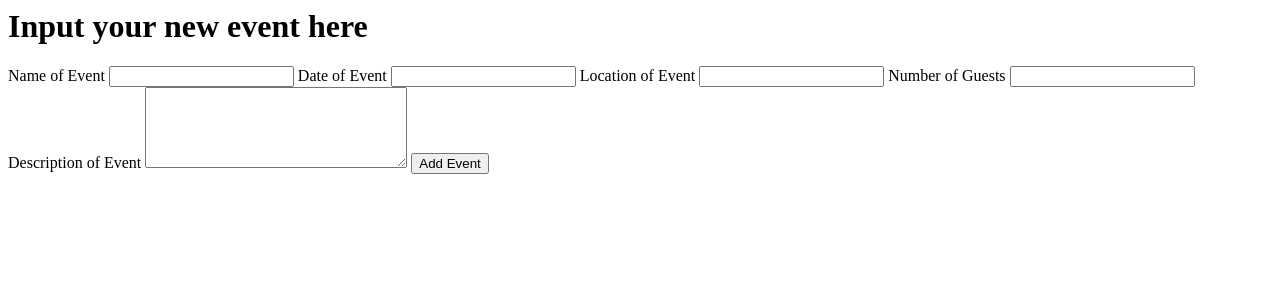
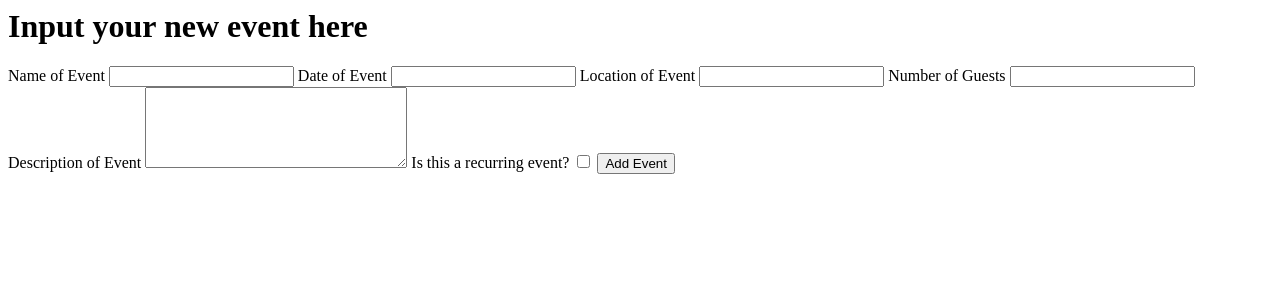
Before and after one commit to defibuildereth/w3_d4_flask_lab_events, a Flask app: page /events/new in a window 1280 px wide. Shown: the top 300 px of the page. Run offline with Flask 2, Linux system fonts and the light colour scheme.

Commit message:
added recurring boolean with checkbox

```diff
--- a/controllers/controller.py
+++ b/controllers/controller.py
@@ -18,6 +18,11 @@ def add_event():
     event_location = request.form['location']
     event_guests = request.form['guests']
     event_description = request.form['description']
-    new_event = Event(event_date, event_name, event_guests, event_location, event_description)
+    event_recurring = request.form['recurring']
+    if event_recurring == 'on':
+        event_recurring = True
+    else:
+        event_recurring = False
+    new_event = Event(event_date, event_name, event_guests, event_location, event_description, event_recurring)
     add_new_event(new_event)
     return render_template('index.html', events = events)
--- a/models/event.py
+++ b/models/event.py
@@ -1,7 +1,8 @@
 class Event():
-    def __init__(self, date, name, guests, location, description):
+    def __init__(self, date, name, guests, location, description, recurring):
         self.date = date
         self.name = name
         self.guests = guests
         self.location = location
         self.description = description
+        self.recurring = recurring
--- a/models/event_list.py
+++ b/models/event_list.py
@@ -1,8 +1,8 @@
 from models.event import Event
 
-event_1 = Event('6th August 2021', 'Fantastic Frolic Finds Focal Face', 5, 'udderbelly', 'alliterative fun with friends')
-event_2 = Event('7th August 2021', 'Great Game Gets Goalies Grateful', 28, 'Tynecastle', 'bunch of grateful goalies, what could be finer')
-event_3 = Event('8th August 2021', 'Heavy Hippopotamai Hold Harry Hostage', 14, 'Edinburgh Dungeon', 'poor harry has got himself in quite a pickle this time')
+event_1 = Event('6th August 2021', 'Fantastic Frolic Finds Focal Face', 5, 'udderbelly', 'alliterative fun with friends', False)
+event_2 = Event('7th August 2021', 'Great Game Gets Goalies Grateful', 28, 'Tynecastle', 'bunch of grateful goalies, what could be finer', False)
+event_3 = Event('8th August 2021', 'Heavy Hippopotamai Hold Harry Hostage', 14, 'Edinburgh Dungeon', 'poor harry has got himself in quite a pickle this time', True)
 
 events = [event_1, event_2, event_3]
 
--- a/templates/new.html
+++ b/templates/new.html
@@ -20,6 +20,9 @@
     <label for="description">Description of Event</label>
     <textarea name="description" id="description" cols="30" rows="5"></textarea>
 
+    <label for="recurring">Is this a recurring event?</label>
+    <input type="checkbox" name="recurring" id="recurring">
+
     <input type="submit" value="Add Event">
 
 </form>
```
Also changed, not shown: templates/index.html (+6 -1 lines).
